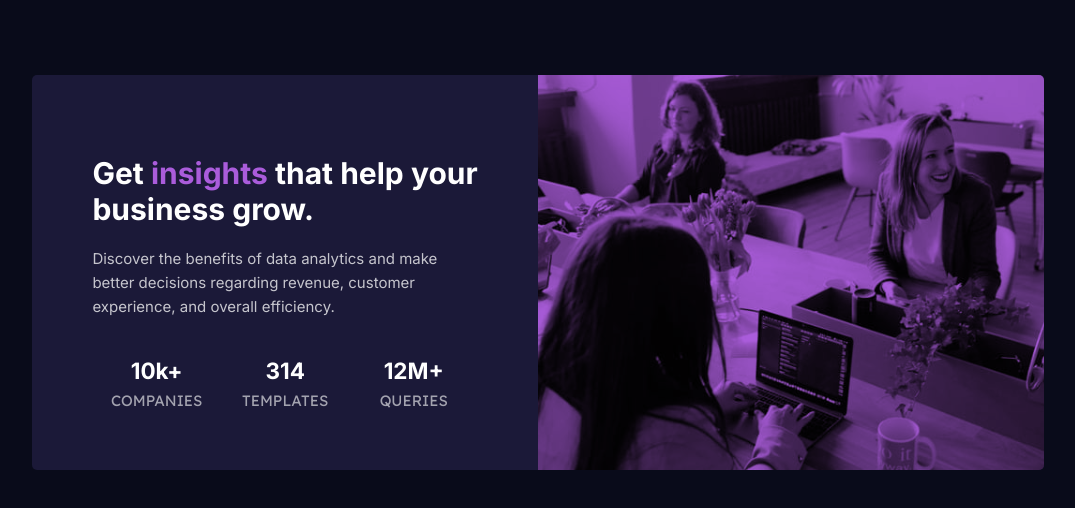
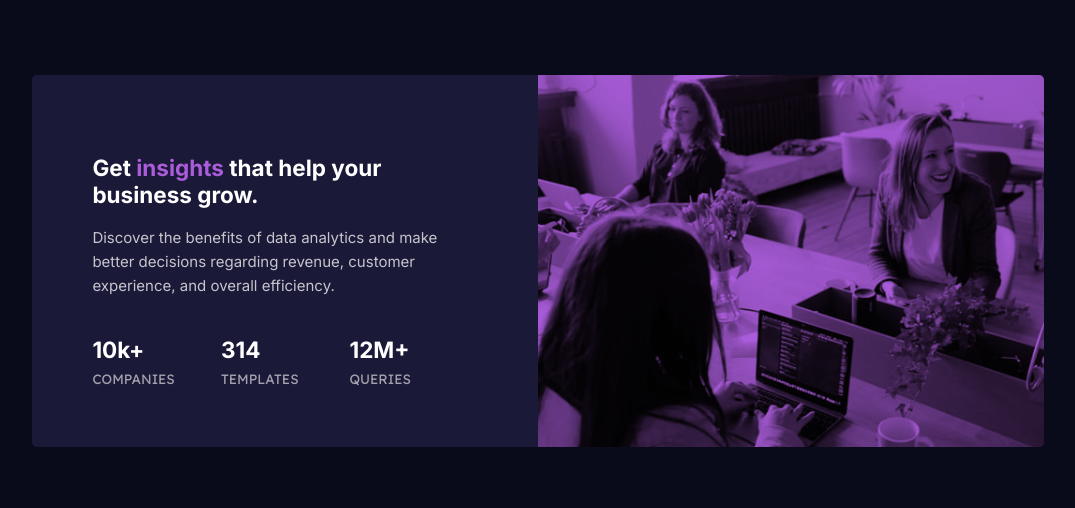
Before and after one commit to arthurvmdantas-exercises/frontendmentor01, a plain HTML site: page index.html in a window 1280 px wide. Shown: the whole page, without its empty margins (102-1177 px from the left). Drawn offline with Linux system fonts and the light colour scheme.

Commit message:
replacing divs replacing divs for landmarks tags

```diff
--- a/index.html
+++ b/index.html
@@ -18,9 +18,9 @@
     />
   </head>
   <body>
-    <div class="card">
-      <div class="card-hero"></div>
-      <div class="card-content">
+    <main class="card">
+      <section class="card-hero"></section>
+      <section class="card-content">
         <div class="card-text">
           <h1>Get <span>insights</span> that help your business grow.</h1>
           <p>
@@ -42,7 +42,7 @@
             QUERIES
           </div>
         </div>
-      </div>
-    </div>
+      </section>
+    </main>
   </body>
 </html>
--- a/styles.css
+++ b/styles.css
@@ -59,6 +59,7 @@ span {
 }
 
 .stat {
+  text-align: left;
   color: var(--white60);
   width: 100%;
   font-size: 0.8rem;
@@ -103,7 +104,7 @@ span {
   }
 
   .stat {
-    font-size: 1rem;
+    font-size: 0.9rem;
   }
 
   .stat > p {
```
